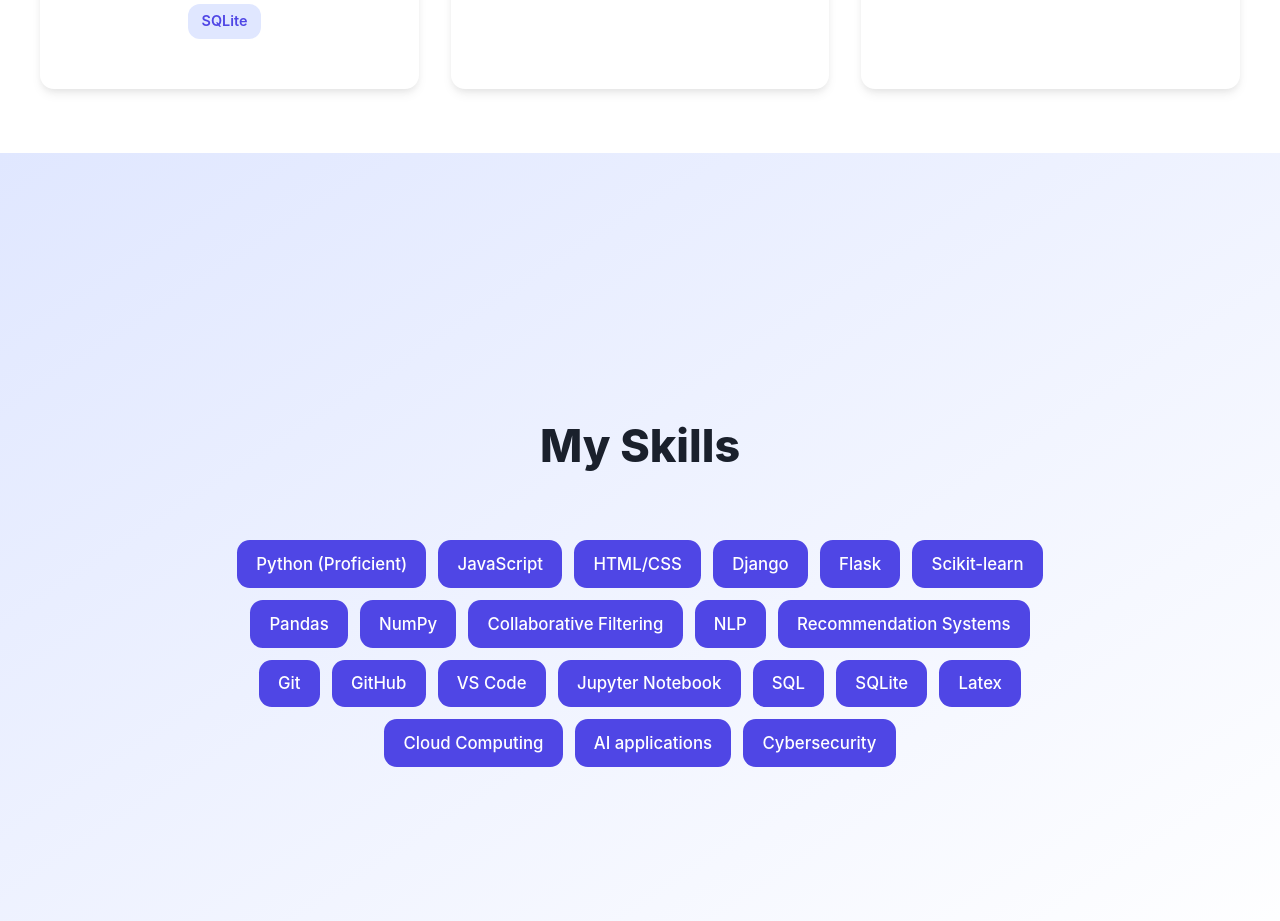
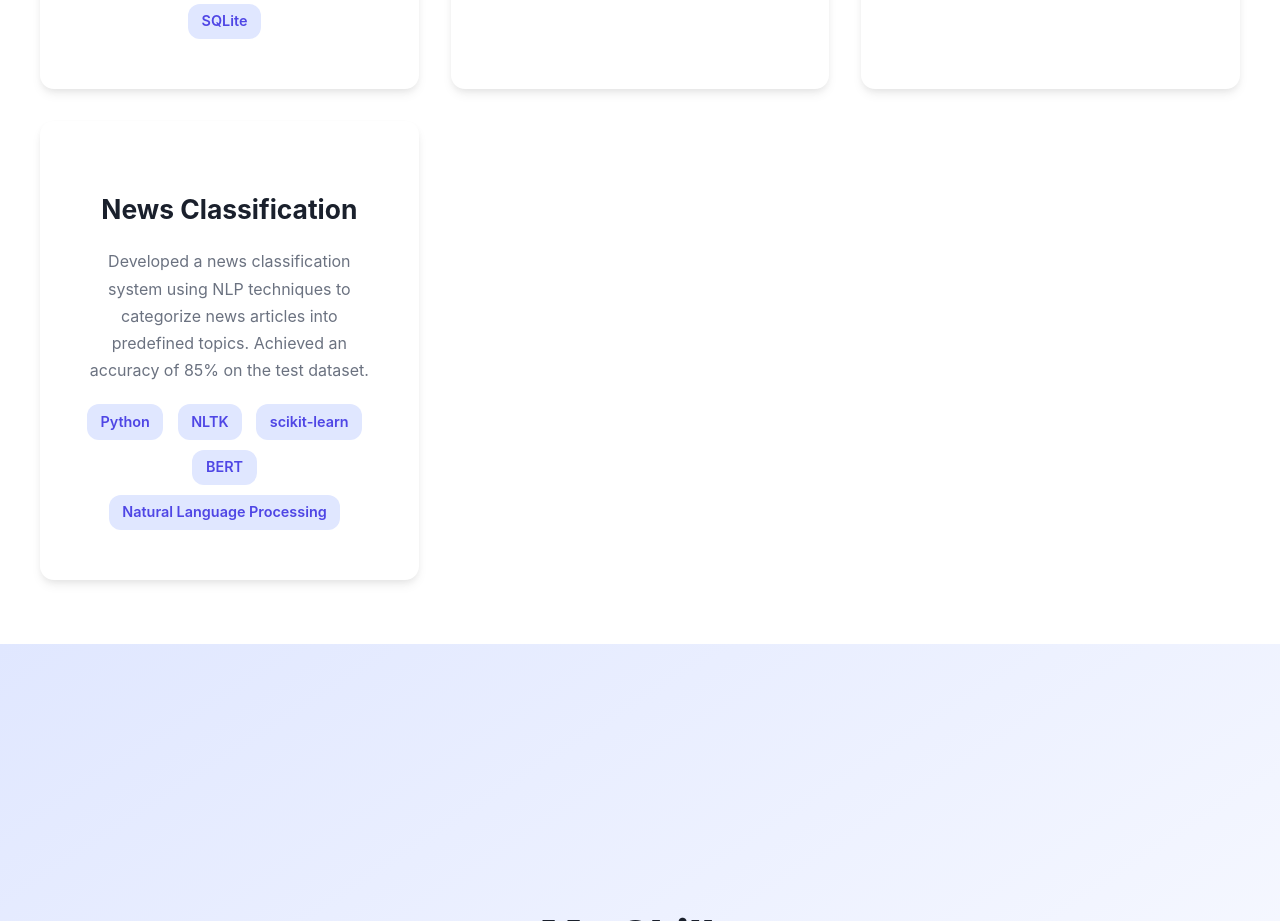
Before and after one commit to jagadish-pokharel/portfolio, a plain HTML site: page index.html in a window 1280 px wide. Shown: the part 2140-3061 px from the top of the page. Drawn offline with Linux system fonts and the light colour scheme; files whose address does not match are found by name.

Commit message:
project added

```diff
--- a/index.html
+++ b/index.html
@@ -107,6 +107,15 @@
                         <span class="tech-tag">BERT</span>
                         <span class="tech-tag">Natural Language Processing</span>
                     </div>
+                    <div class="project-card">
+                        <h3>News Classification</h3>
+                        <p>Developed a news classification system using NLP techniques to categorize news articles into predefined topics. Achieved an accuracy of 85% on the test dataset.</p>
+                        <span class="tech-tag">Python</span>
+                        <span class="tech-tag">NLTK</span>
+                        <span class="tech-tag">scikit-learn</span>
+                        <span class="tech-tag">BERT</span>
+                        <span class="tech-tag">Natural Language Processing</span>
+                    </div>
                 </div>
             </div>
         </section>
```
